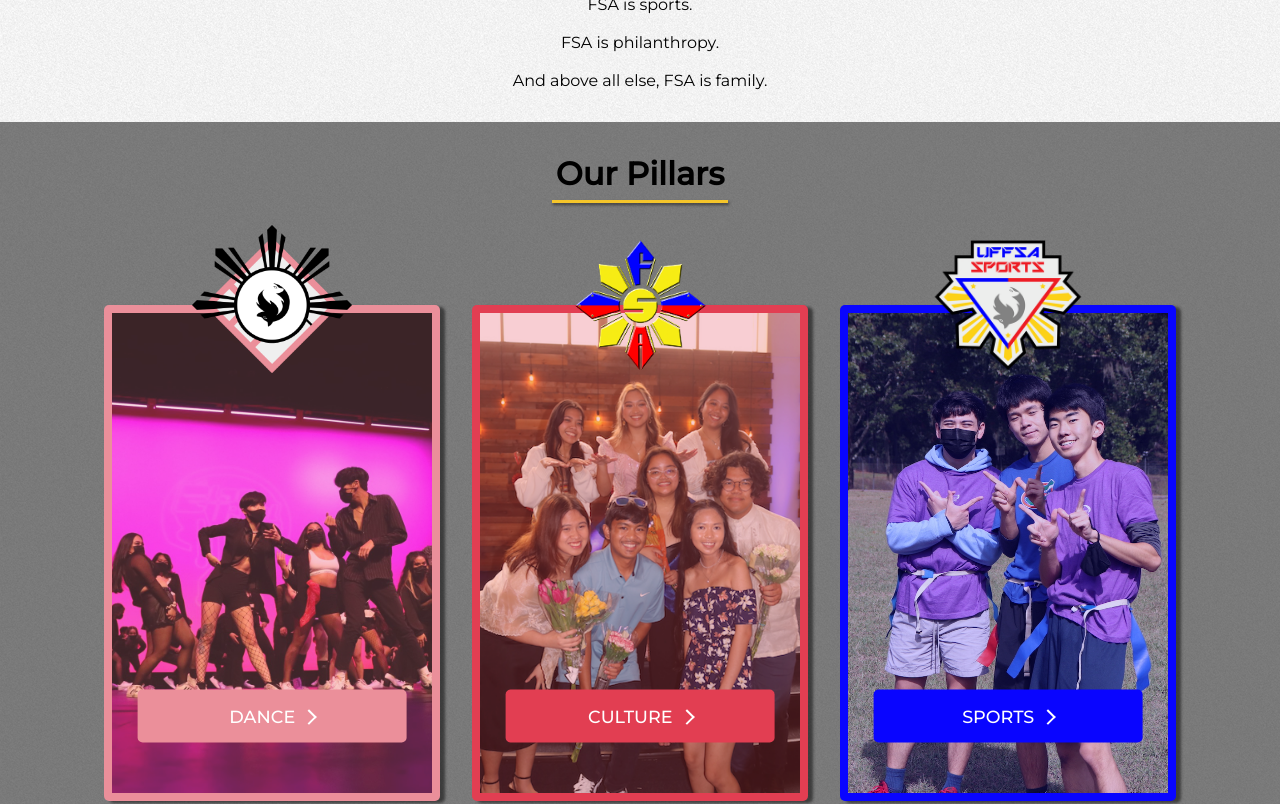
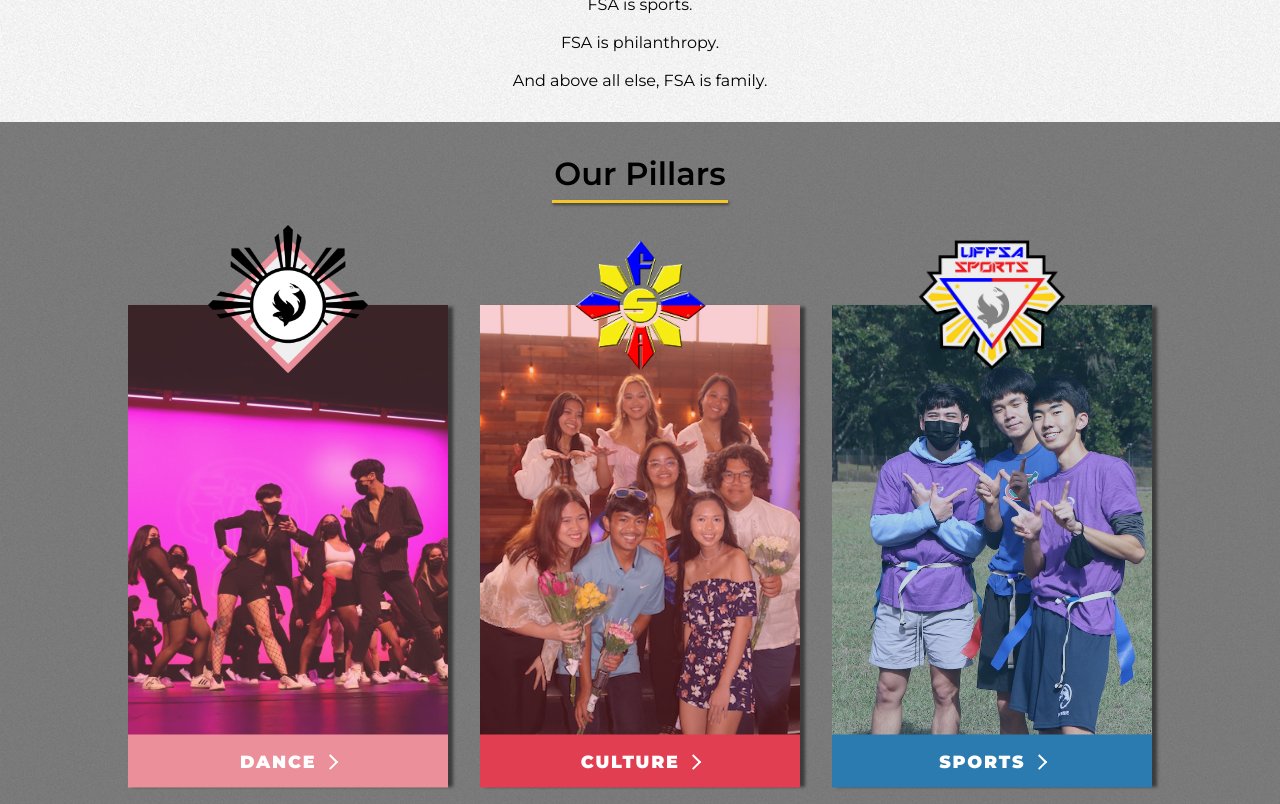
Before and after one commit to jareuhmee/uffsa, a React (Create React App) app: page / in a window 1280 px wide. Shown: the part 1040-1844 px from the top of the page. Built offline with nearby package versions, Linux system fonts and the light colour scheme.

Commit message:
reformat cards

```diff
--- a/src/components/Cards/Cards.css
+++ b/src/components/Cards/Cards.css
@@ -14,13 +14,14 @@
     height:30rem;
     background-color: var(--blue_dark);
     /* border: 2px solid var(--yellow_dark); */
-    border-radius: 5px;
-    padding: 0.5rem;
+    /* border-radius: 5px; */
+    /* padding: 0.5rem; */
     margin-left: 1rem;
     margin-right: 1rem;
     margin-top: 5rem;
     text-align: center;
     box-shadow: 5px 2px 3px rgba(0, 0, 0, 0.5);
+    transition: all 0.3s ease-in-out;
 }
 
 #dance-card {
@@ -33,7 +34,7 @@
 
 
 #sports-card {
-    background-color: #0905ff;
+    background-color: var(--blue_dark);
 }
 
 
@@ -79,7 +80,7 @@
     display: block;
     width: 100%;
     height: 100%;
-    opacity: 0.85;
+    opacity: 0.75;
     background-image: url("../../assets/card-backgrounds/sportscard.JPG");
     background-position: 50% 30%;
     background-size: 130%;
@@ -113,14 +114,17 @@
 
 .card button {
     position: absolute;
-    bottom: 2rem;
+    bottom: -1.8rem;
     transform: translate(-50%, -50%);
-    width: 80%;
+    width: 100%;
     color: white;
     border: none;
-    border-radius: 5px;
+    /* border: 2px solid var(--yellow_dark); */
+    /* border-radius: 5px; */
     padding: 1rem 1rem;
     font-size: 1.1rem;
+    font-weight: 900;
+    letter-spacing: 0.1em;
     cursor: pointer;
     z-index: 1;
     transition: all 0.3s ease-in-out;
@@ -137,7 +141,7 @@
 }
 
 #sports-card button {
-    background-color: #0905ff;
+    background-color: var(--blue_dark);
     transition: all 0.3s ease-in-out;
 }
 
@@ -157,7 +161,12 @@
     transform: rotate(45deg);
 }
 
-#dance-card button:hover, #culture-card button:hover, #sports-card button:hover, #philanthropy-card button:hover {
+/* #dance-card button:hover, #culture-card button:hover, #sports-card button:hover, #philanthropy-card button:hover {
     background-color: white;
     color: black;
+} */
+
+.card:hover {
+    transform: scale(1.05);
+    box-shadow: 0px 0px 30px var(--yellow_dark);
 }
--- a/src/components/Cards/Cards.js
+++ b/src/components/Cards/Cards.js
@@ -6,29 +6,29 @@ const Cards = () => {
   return (
     <div className="card-container">
 
-      <div className="card" id="dance-card">
-        <Link to="/dance">
-            <button className='title'>DANCE</button>
-        </Link>
-      </div>
+      <Link to="/dance">
+        <div className="card" id="dance-card">
+          <button className='title'>DANCE</button>
+        </div>
+      </Link>
 
-      <div className="card" id="culture-card">
-        <Link to="/culture">
-            <button className='title'>CULTURE</button>
-        </Link>
-      </div>
+      <Link to="/culture">
+        <div className="card" id="culture-card">
+          <button className='title'>CULTURE</button>
+        </div>
+      </Link>
 
-      <div className="card" id="sports-card">
-        <Link to="/sports">
-            <button className='title'>SPORTS</button>
-        </Link>
-      </div>
+      <Link to="/sports">
+        <div className="card" id="sports-card">
+          <button className='title'>SPORTS</button>
+        </div>
+      </Link>
 
-      <div className="card" id="philanthropy-card">
-        <Link to="/philanthropy">
+      <Link to="/philanthropy">
+        <div className="card" id="philanthropy-card">
             <button className='title'>PHILANTHROPY</button>
-        </Link>
-      </div>
+        </div>
+      </Link>
 
     </div>
   );
--- a/src/index.css
+++ b/src/index.css
@@ -1,19 +1,18 @@
 @font-face {
   font-family: 'Montserrat';
-  src: url('./assets/fonts/static/Montserrat-Regular.ttf');
+  src: url('./assets/fonts/Montserrat-VariableFont_wght.ttf');
 }
-@font-face {
-  font-family: 'Title';
-  src: url('./assets/fonts/static/Montserrat-Medium.ttf');
-}
+
 @import './assets/colors.css';
 
 body {
   margin: 0;
   font-family: 'Montserrat';
+  font-weight: 400;
   background-color: var(--blue_dark);
 }
 
 .title {
-  font-family: 'Title';
+  font-family: 'Montserrat';
+  font-weight: 600;
 }
```
